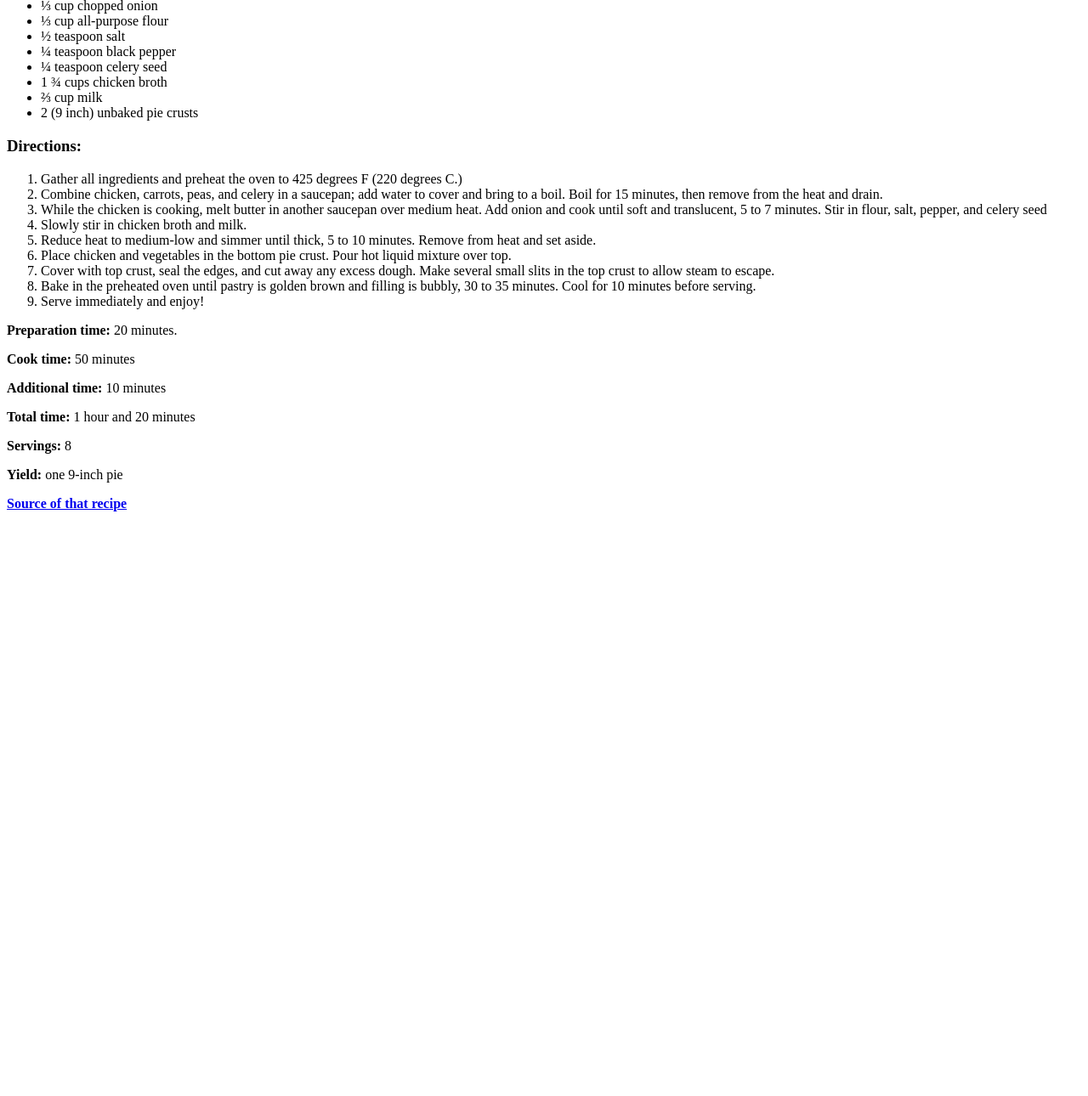
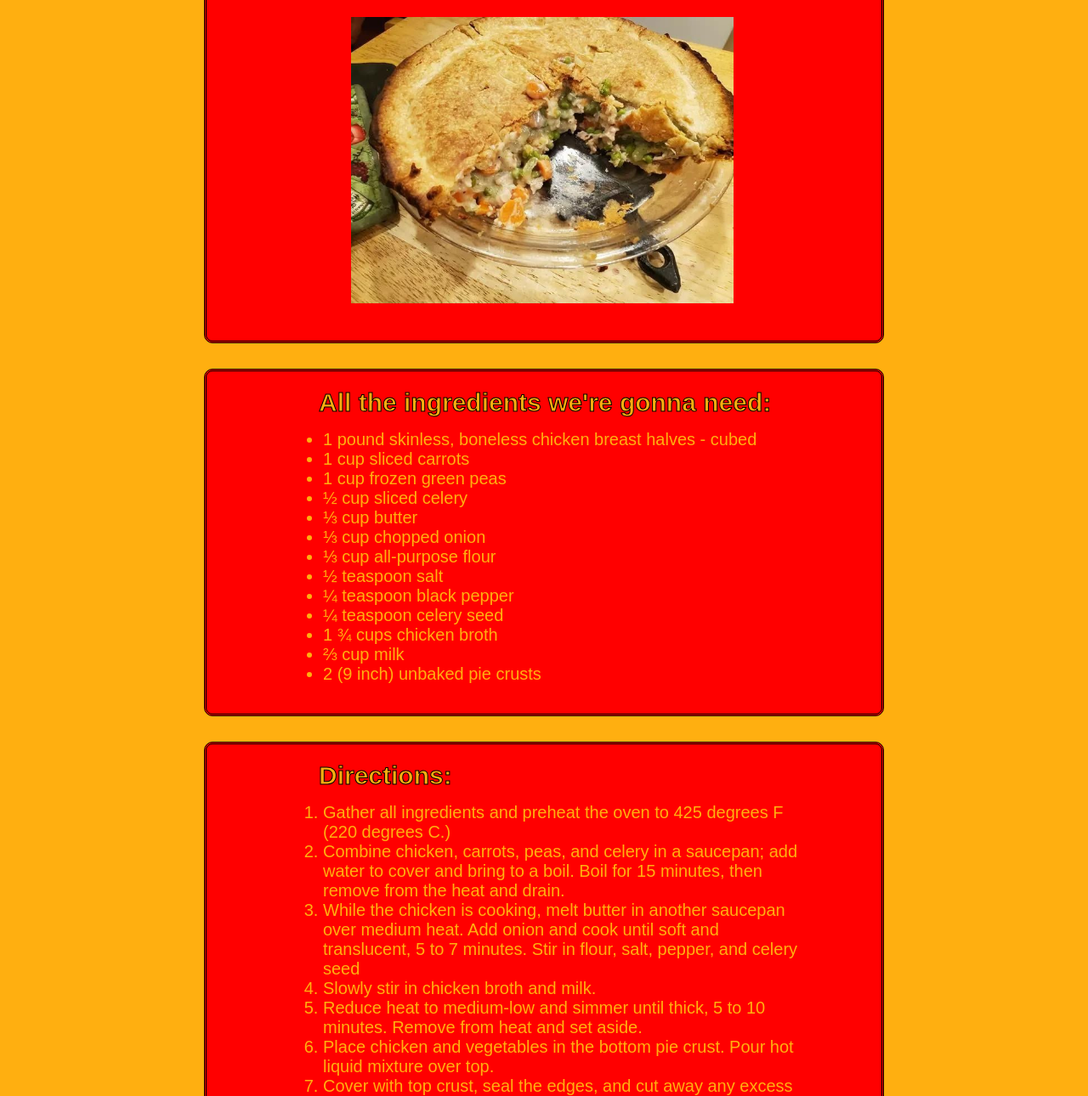
Before and after one commit to Watari151/odin-recipe, a plain HTML site: page recipes/chickenpie-page/chickenpie.html in a window 1280 px wide. Shown: the part 249-1539 px from the top of the page at 85% size. Before the commit the page ends 859 px from the top, so only its background shows below. Drawn offline with Linux system fonts and the light colour scheme.

Commit message:
FINISHED ALL 3 RECIPES PAGES (HTML AND CSS)

```diff
--- a/recipes/cheesepie-page/cheesepie.css
+++ b/recipes/cheesepie-page/cheesepie.css
@@ -0,0 +1,96 @@
+* {
+    box-sizing: border-box;
+}
+
+body {
+    background-color: rgba(255, 175, 16, 1);
+    font-family: sans-serif, "Times New Roman", Georgia;
+}
+
+.weblogo {
+    width: 250px;
+    margin: auto;
+    margin-bottom: 10px;
+}
+
+.intro {
+    background-color: red;
+    border-style: double;
+    border-radius: 10px;
+    width: 800px;
+    margin: auto;
+    padding: 20px;
+}
+
+.introtext {
+    width: 600px;
+    margin: auto;
+    padding-bottom: 15px;
+    color:rgba(255, 175, 16, 1);
+    -webkit-text-stroke: 1px;
+    -webkit-text-stroke-color: black;
+}
+
+#pie {
+    width: 450px;
+    padding: 0px;
+    margin: 20px 100px 20px 150px;
+}
+
+.ingredients {
+    background-color: red;
+    border-style: double;
+    border-radius: 10px;
+    width: 800px;
+    margin: auto;
+    margin-top: 30px;
+    padding: 20px;
+}
+
+.needed {
+    font-size: 30px;
+    width: 700px;
+    margin: auto;
+    padding-left: 85px;
+    padding-bottom: 15px;
+    color:rgba(255, 175, 16, 1);
+    -webkit-text-stroke: 1px;
+    -webkit-text-stroke-color: black;
+}
+
+.list {
+    font-size: 20px;
+    width: 600px;
+    margin: auto;
+    padding-bottom: 15px;
+    color:rgba(255, 175, 16, 1);
+}
+
+.preparation {
+    background-color: red;
+    border-style: double;
+    border-radius: 10px;
+    width: 800px;
+    margin: auto;
+    margin-top: 30px;
+    padding: 20px;
+}
+
+.directions {
+    font-size: 30px;
+    width: 700px;
+    margin: auto;
+    padding-left: 85px;
+    padding-bottom: 15px;
+    color:rgba(255, 175, 16, 1);
+    -webkit-text-stroke: 1px;
+    -webkit-text-stroke-color: black;
+}
+
+.prep {
+    font-size: 20px;
+    width: 600px;
+    margin: auto;
+    padding-bottom: 15px;
+    color:rgba(255, 175, 16, 1);
+}
--- a/recipes/chickenpie-page/chickenpie.css
+++ b/recipes/chickenpie-page/chickenpie.css
@@ -0,0 +1,114 @@
+* {
+    box-sizing: border-box;
+}
+
+body {
+    background-color: rgba(255, 175, 16, 1);
+    font-family: sans-serif, "Times New Roman", Georgia;
+}
+
+.weblogo {
+    width: 250px;
+    margin: auto;
+    margin-bottom: 10px;
+}
+
+.intro {
+    background-color: red;
+    border-style: double;
+    border-radius: 10px;
+    width: 800px;
+    margin: auto;
+    padding: 20px;
+}
+
+.introtext {
+    width: 600px;
+    margin: auto;
+    padding-bottom: 15px;
+    color:rgba(255, 175, 16, 1);
+    -webkit-text-stroke: 1px;
+    -webkit-text-stroke-color: black;
+}
+
+#pie {
+    width: 450px;
+    padding: 0px;
+    margin: 20px 100px 20px 150px;
+}
+
+.ingredients {
+    background-color: red;
+    border-style: double;
+    border-radius: 10px;
+    width: 800px;
+    margin: auto;
+    margin-top: 30px;
+    padding: 20px;
+}
+
+.needed {
+    font-size: 30px;
+    width: 700px;
+    margin: auto;
+    padding-left: 85px;
+    padding-bottom: 15px;
+    color:rgba(255, 175, 16, 1);
+    -webkit-text-stroke: 1px;
+    -webkit-text-stroke-color: black;
+}
+
+.list {
+    font-size: 20px;
+    width: 600px;
+    margin: auto;
+    padding-bottom: 15px;
+    color:rgba(255, 175, 16, 1);
+}
+
+.preparation {
+    background-color: red;
+    border-style: double;
+    border-radius: 10px;
+    width: 800px;
+    margin: auto;
+    margin-top: 30px;
+    padding: 20px;
+}
+
+.directions {
+    font-size: 30px;
+    width: 700px;
+    margin: auto;
+    padding-left: 85px;
+    padding-bottom: 15px;
+    color:rgba(255, 175, 16, 1);
+    -webkit-text-stroke: 1px;
+    -webkit-text-stroke-color: black;
+}
+
+.prep {
+    font-size: 20px;
+    width: 600px;
+    margin: auto;
+    padding-bottom: 15px;
+    color:rgba(255, 175, 16, 1);
+}
+
+.info {
+    background-color: red;
+    border-style: double;
+    border-radius: 10px;
+    width: 800px;
+    margin: auto;
+    margin-top: 30px;
+    padding: 20px;
+}
+
+.infos {
+    font-size: 20px;
+    width: 600px;
+    margin: auto;
+    padding-bottom: 15px;
+    color:rgba(255, 175, 16, 1);
+}
--- a/recipes/chickenpie-page/chickenpie.html
+++ b/recipes/chickenpie-page/chickenpie.html
@@ -1,14 +1,24 @@
 <!DOCTYPE html>
-<html> <meta charset="UTF-8">
-    <head>
+<html lang="en">
+    <head><meta charset="UTF-8">
+        <meta http-equiv="X-UA-Compatible" content="IE-edge">
+        <meta name="viewport" content="width=device-width, initial.scale=1.0">
         <title>Chicken pie - ReciPies</title>
+        <link rel="stylesheet" href="./chickenpie.css">
     </head>
 
     <body>
-        <h1>THAT'S HOW YOU MAKE A CHICKEN PIE</h1>
-        <img src="../img/chickenpie.jpg" alt="a delicious chicken pie" width="500">
-        <h3>All the ingredients we're gonna need:</h3>
-        <ul>
+        <div class="weblogo">
+            <a href="../../index.html" rel="noopener noreferrer"><img src="../../img/recipies-web-logo.png" alt="recipies weblogo" width="250"></a>
+        </div>
+        <div class="intro">
+            <h1 class="introtext">THAT'S HOW YOU MAKE A CHICKEN PIE</h1>
+            <img id="pie" src="../../img/chickenpie.jpg" alt="a delicious chicken pie" width="500">
+        </div>
+
+        <div class="ingredients">
+            <h3 class="needed">All the ingredients we're gonna need:</h3>
+            <ul class="list">
                 <li>1 pound skinless, boneless chicken breast halves - cubed</li>
                 <li>1 cup sliced carrots</li>
                 <li>1 cup frozen green peas</li>
@@ -23,8 +33,11 @@
                 <li>⅔ cup milk</li>
                 <li>2 (9 inch) unbaked pie crusts</li>
             </ul>
-        <h3>Directions:</h3>
-        <ol>
+        </div>
+
+        <div class="preparation">
+            <h3 class="directions">Directions:</h3>
+            <ol class="prep">
                 <li>Gather all ingredients and preheat the oven to 425 degrees F (220 degrees C.)</li>
                 <li>Combine chicken, carrots, peas, and celery in a saucepan; add water to cover and
                     bring to a boil. Boil for 15 minutes, then remove from the heat and drain.</li>
@@ -40,7 +53,10 @@
                     Cool for 10 minutes before serving.</li>
                 <li>Serve immediately and enjoy!</li>
             </ol>
+        </div>
 
+        <div class="info">
+            <div class="infos">
                 <p><b>Preparation time:</b> 20 minutes.</p>
                 <p><b>Cook time:</b> 50 minutes</p>
                 <p><b>Additional time:</b> 10 minutes</p>
@@ -50,5 +66,7 @@
 
                 <a href="https://www.allrecipes.com/recipe/26317/chicken-pot-pie-ix/" target="_blank" rel="noopener norefferer">
                     <strong>Source of that recipe</strong></a>
+            </div>
+        </div>
     </body>
 </html>
```
Also changed, not shown: recipes/cheesepie-page/cheesepie.html (+23 -8 lines). Lines whose indentation alone changed are shown as unchanged.
